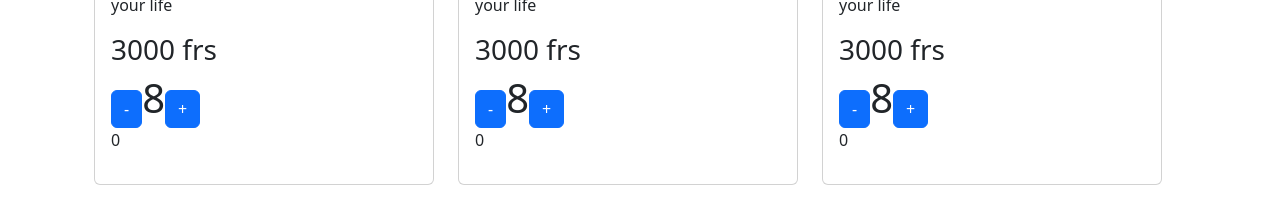
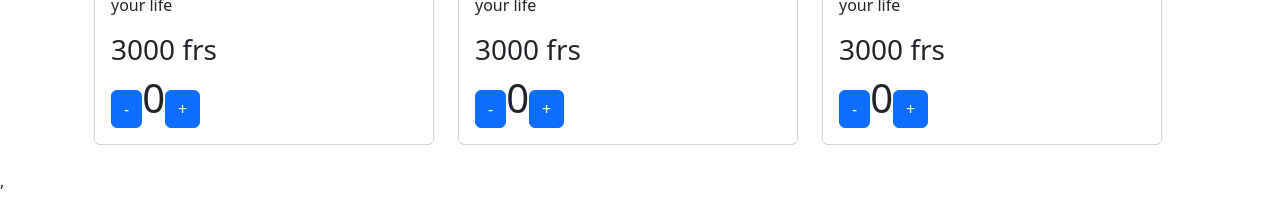
Before and after one commit to tambuaevaristus/E-com-Web-App, a React (Create React App) app: page / in a window 1280 px wide. Shown: the part 414-616 px from the top of the page. Built offline with nearby package versions, Linux system fonts and the light colour scheme.

Commit message:
incr and dcr working

```diff
--- a/src/components/Product.tsx
+++ b/src/components/Product.tsx
@@ -8,8 +8,17 @@ interface Product {
 }
 
 export const Product: FC<Product> = (product) => {
-  const [quatity, setQuantity] = useState<number>(0);
+  let [quatity, setQuantity] = useState<number>(0);
 
+  const handleCountUp = () => {
+    setQuantity(quatity + 1);
+  };
+
+  const handleCountDown = () => {
+    if(quatity>0){
+        setQuantity(quatity - 1);
+    }
+  };
 
   return (
     <div className="col-md-6 col-lg-4 my-4">
@@ -27,20 +36,17 @@ export const Product: FC<Product> = (product) => {
             <h3>{product.price} frs</h3>
             <button
               className="btn btn-primary"
-            //   onClick={setQuantity(quatity + 1)}
+                onClick={handleCountDown}
             >
               -
             </button>
-            <span className="display-6">8</span>
-            <button
-              className="btn btn-primary"
-            //   onClick={() => setQuantity(quatity--)}
-            >
+            <span className="display-6">{quatity}</span>
+            <button className="btn btn-primary" onClick={handleCountUp}>
               +
             </button>
           </div>
 
-          <p>{quatity}</p>
+          {/* <p>{quatity}</p> */}
         </div>
       </div>
     </div>
```
